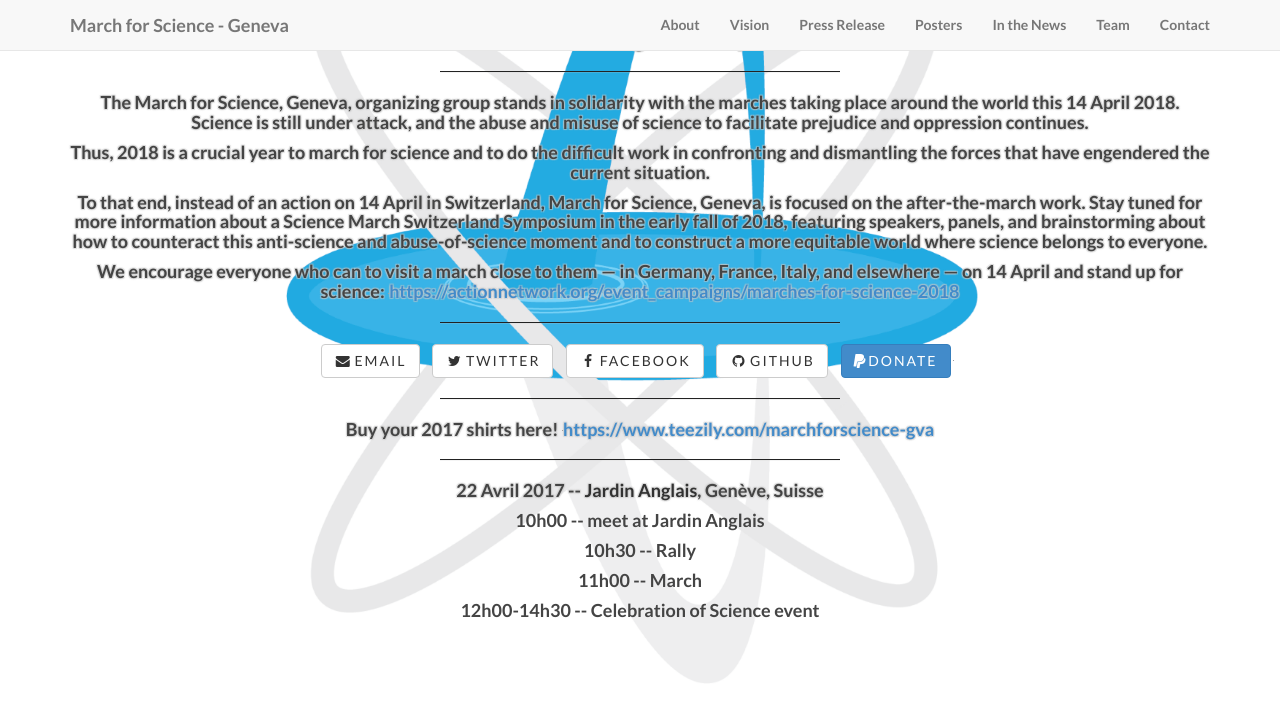
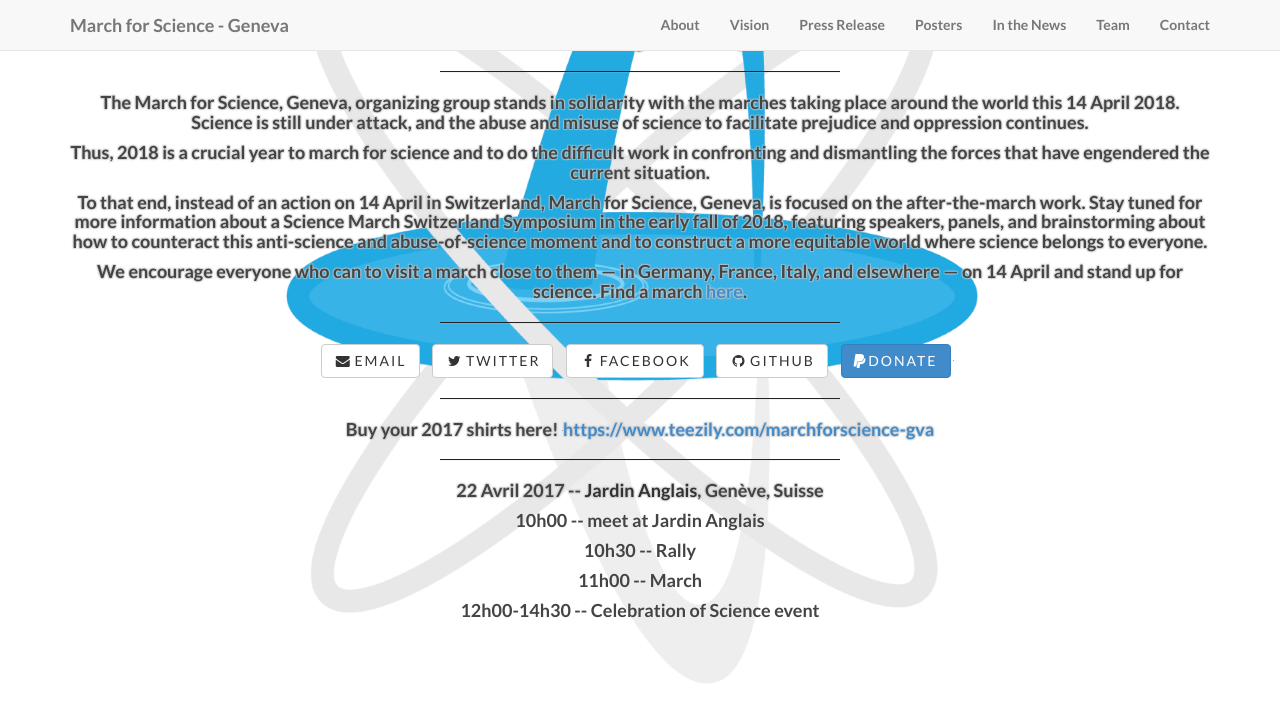
Before and after one commit to marchforsciencegeneva/marchforsciencegeneva.github.io, a Jekyll site: the page built from index.html, in a window 1280 px wide and 900 px high, scrolled down 427 px. Shown: the top 722 px of the window. Built offline with Jekyll 4.4.1, drawn with Linux system fonts in a browser that asks for light colours; grey boxes are pictures that could not be loaded.

Commit message:
Update header.html

```diff
--- a/_includes/header.html
+++ b/_includes/header.html
@@ -17,7 +17,7 @@
 						<h4>The March for Science, Geneva, organizing group stands in solidarity with the marches taking place around the world this 14 April 2018.   Science is still under attack, and the abuse and misuse of science to facilitate prejudice and oppression continues.</h4>
 						<h4>Thus, 2018 is a crucial year to march for science and to do the difficult work in confronting and dismantling the forces that have engendered the current situation.</h4>
 						<h4>To that end, instead of an action on 14 April in Switzerland, March for Science, Geneva, is focused on the after-the-march work.   Stay tuned for more information about a Science March Switzerland Symposium in the early fall of 2018, featuring speakers, panels, and brainstorming about how to counteract this anti-science and abuse-of-science moment and to construct a more equitable world where science belongs to everyone.</h4>
-						<h4>We encourage everyone who can to visit a march close to them — in Germany, France, Italy, and elsewhere — on 14 April and stand up for science: <img alt="" border="0" src="t-shirts.png" width="1" height="1"><a href="https://actionnetwork.org/event_campaigns/marches-for-science-2018">https://actionnetwork.org/event_campaigns/marches-for-science-2018</a></h4>
+						<h4>We encourage everyone who can to visit a march close to them — in Germany, France, Italy, and elsewhere — on 14 April and stand up for science.  Find a march <a href="https://actionnetwork.org/event_campaigns/marches-for-science-2018">here</a>.</h4>
 						<hr class="intro-divider">
 						<ul class="list-inline intro-social-buttons">
 							{% for social in site.social %}
```
